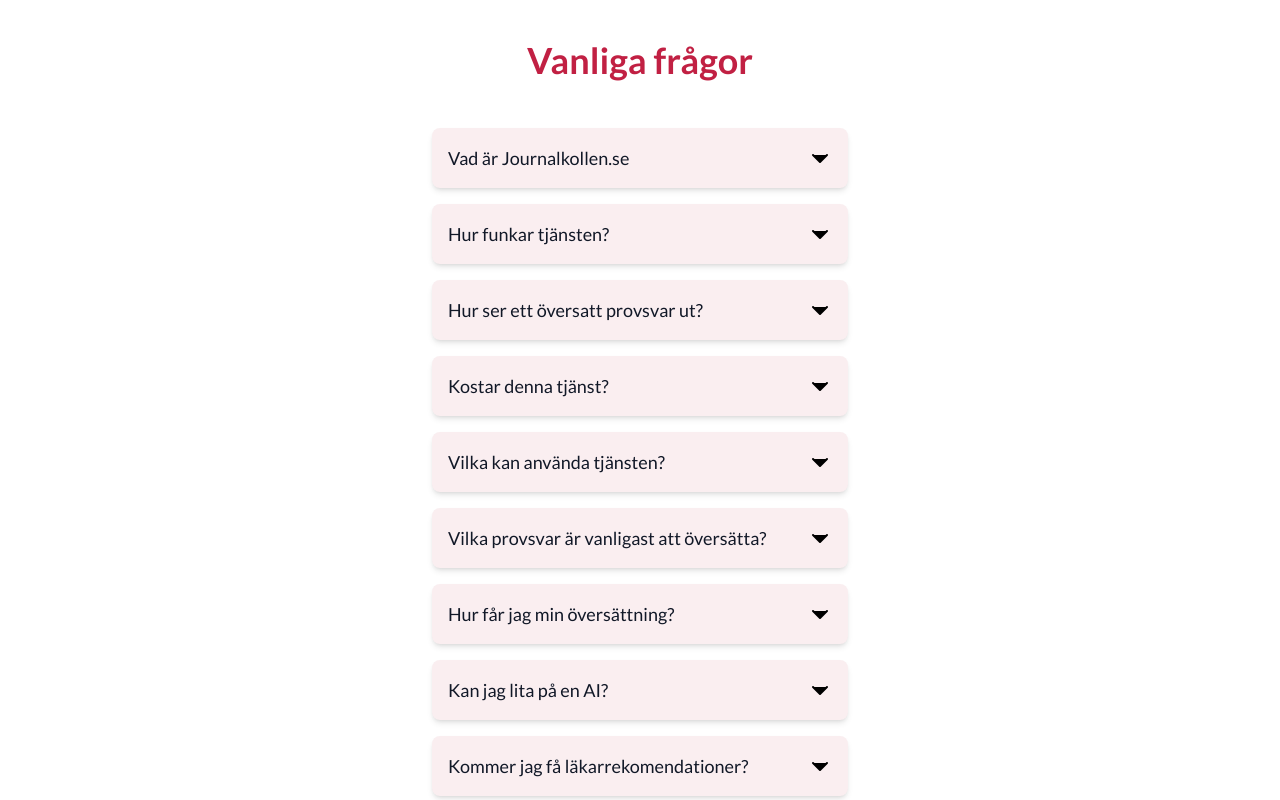
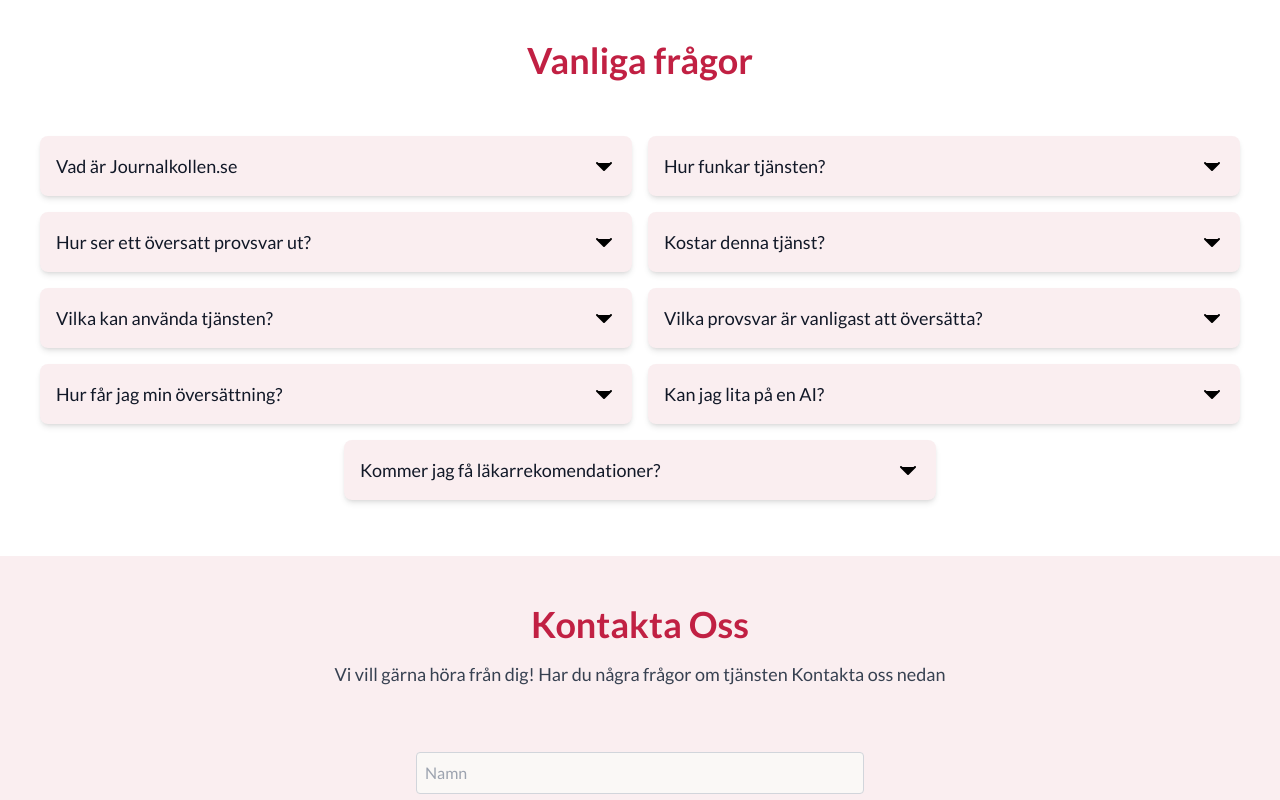
Before and after one commit to hugojohansson1021/JournalKollen, a Next.js app: page / in a window 1280 px wide. Shown: the part 2580-3380 px from the top of the page. Built offline with nearby package versions, Linux system fonts and the light colour scheme.

Commit message:
Fix - Faq UX

```diff
--- a/src/app/components/Faq.tsx
+++ b/src/app/components/Faq.tsx
@@ -88,13 +88,13 @@
             </motion.h2>
           </div>
 
-          <div className="flex justify-center">
-            <div className="space-y-4">
+          <div className="flex flex-wrap justify-center">
             {currentTextConfig.questions.map((item, index) => (
-                <div key={index} className="bg-[#faeef0] p-4 rounded-lg shadow-md">
+              <div key={index} className="w-full md:w-1/2 p-2">
+                <div className="bg-[#faeef0] p-4 rounded-lg shadow-md">
                   <button
                     onClick={() => handleToggle(index)}
-                    className="flex justify-between items-center w-64 md:w-96 text-left"
+                    className="flex justify-between items-center w-full text-left"
                   >
                     <span className="text-lg font-medium text-gray-900">{item.question}</span>
                     <svg
@@ -116,14 +116,14 @@
                       transition={{ duration: 0.3 }}
                       className="mt-2"
                     >
-                      <div className="pl-6 w-64 md:w-96">
+                      <div className="pl-6">
                         <p className="text-gray-700">{item.answer}</p>
                       </div>
                     </motion.div>
                   )}
                 </div>
+              </div>
             ))}
-            </div>
           </div>
         </div>
       </section>
```
Lines whose indentation alone changed are shown as unchanged.
